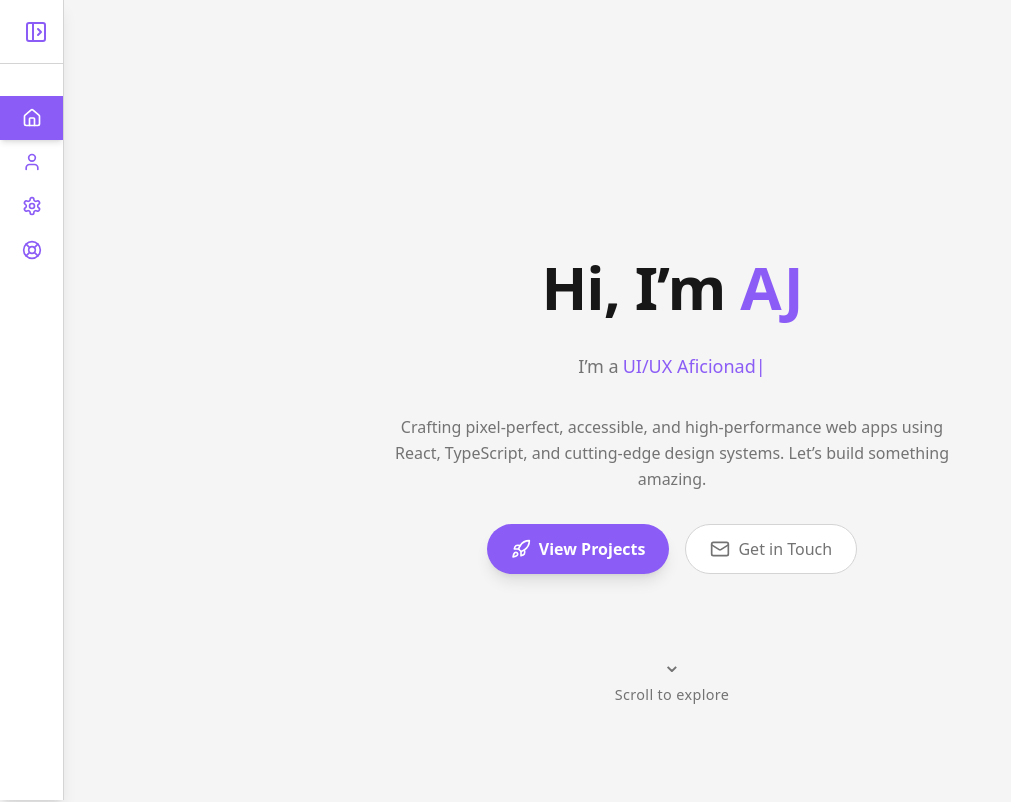
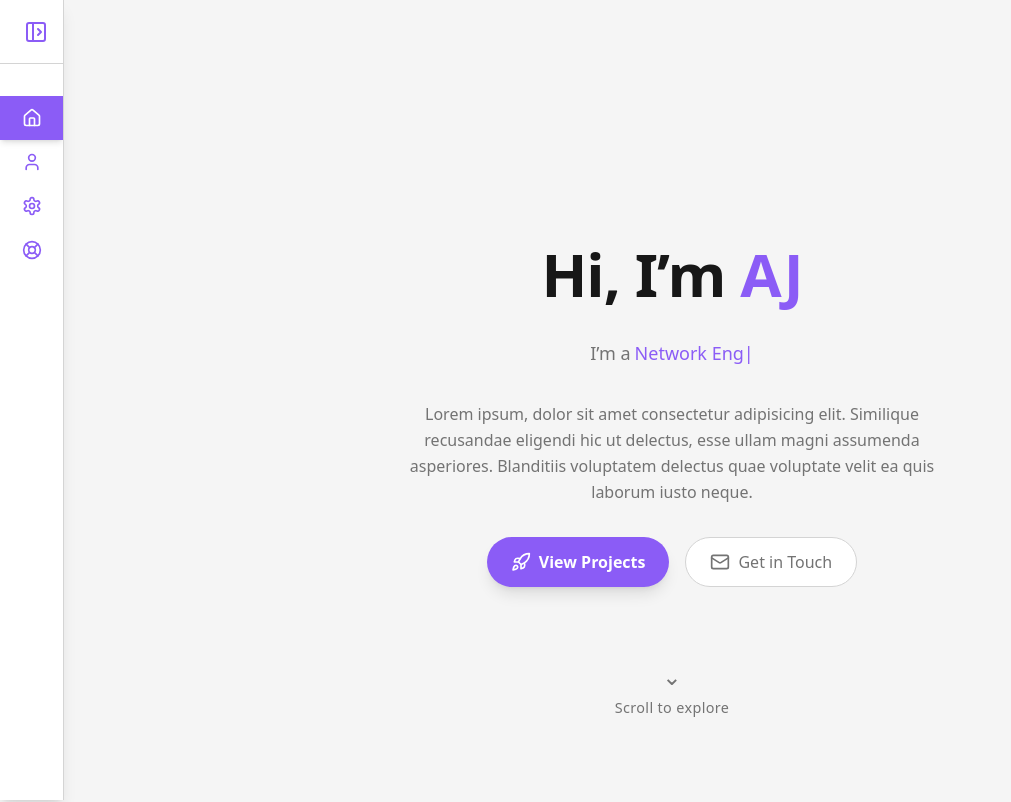
Before and after one commit to ajSeadler/stoic, a React (Vite) app: page / in a window 1280 px wide. Shown: the top 802 px of the page, without its empty margins (0-1011 px from the left). Built offline with nearby package versions, Linux system fonts and the light colour scheme.

Commit message:
update hero

```diff
--- a/src/HeroSection.tsx
+++ b/src/HeroSection.tsx
@@ -5,10 +5,9 @@ import HeroSnippet from "./HeroSnippet";
 import PortfolioSection from "./PortfolioSection";
 
 const TYPEWRITER_WORDS = [
-  "Frontend Engineer",
-  "UI/UX Aficionado",
-  "Performance Optimizer",
-  "Accessibility Advocate",
+  "Full-Stack Developer",
+  "Network Engineer",
+  "Cybersecurity Student",
 ];
 
 const HeroSection = () => {
@@ -89,9 +88,10 @@ const HeroSection = () => {
           className="text-[rgb(var(--copy-secondary))] leading-relaxed max-w-xl"
           style={{ fontSize: "1em" }}
         >
-          Crafting pixel-perfect, accessible, and high-performance web apps
-          using React, TypeScript, and cutting-edge design systems. Let’s build
-          something amazing.
+          Lorem ipsum, dolor sit amet consectetur adipisicing elit. Similique
+          recusandae eligendi hic ut delectus, esse ullam magni assumenda
+          asperiores. Blanditiis voluptatem delectus quae voluptate velit ea
+          quis laborum iusto neque.
         </motion.p>
 
         <motion.div
```
